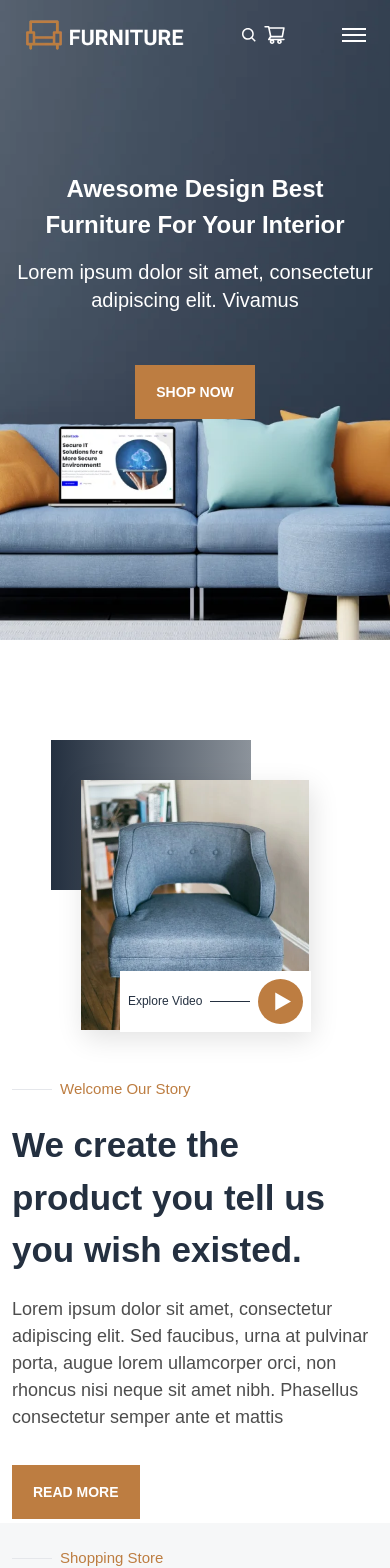
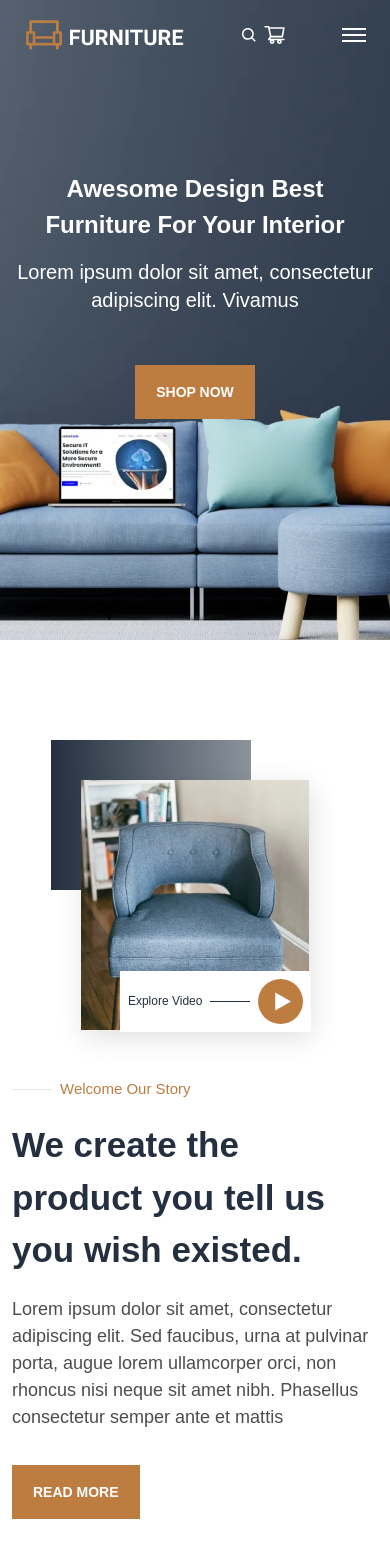
Before and after one commit to sanjuverma373/furniture2, a React (Create React App) app: page / in a window 390 px wide. Shown: the top 1568 px of the page. Built offline with nearby package versions, Linux system fonts and the light colour scheme.

Commit message:
Storysection modified

```diff
--- a/src/components/Storysection.jsx
+++ b/src/components/Storysection.jsx
@@ -5,7 +5,7 @@ import Commonbtn from './Commonbtn'
 
 const Storysection = () => {
         return (
-                <div className=' pt-[70px] pb-[] md:pb-[113px]'>
+                <div className=' pt-[70px] pb-14 md:pb-[113px]'>
                         <div className=' pt-[70px] max-w-[1320px] px-3 mx-auto'>
                                 <div className=' flex gap-y-6 flex-row flex-wrap -mx-3'>
                                         <div className='relative w-full lg:w-1/2 flex justify-center lg:justify-start'>
```
